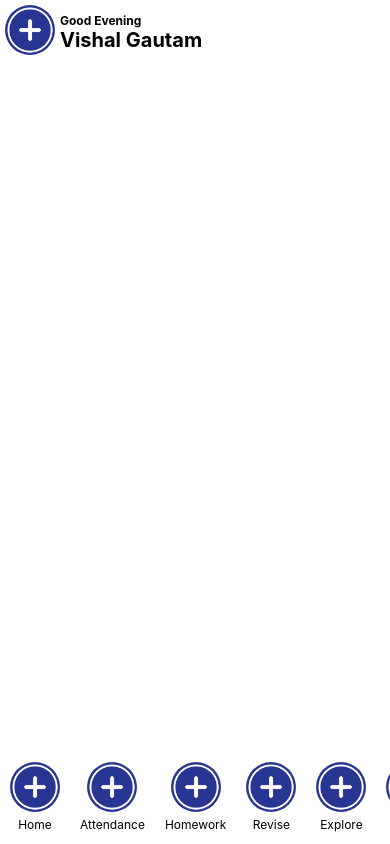
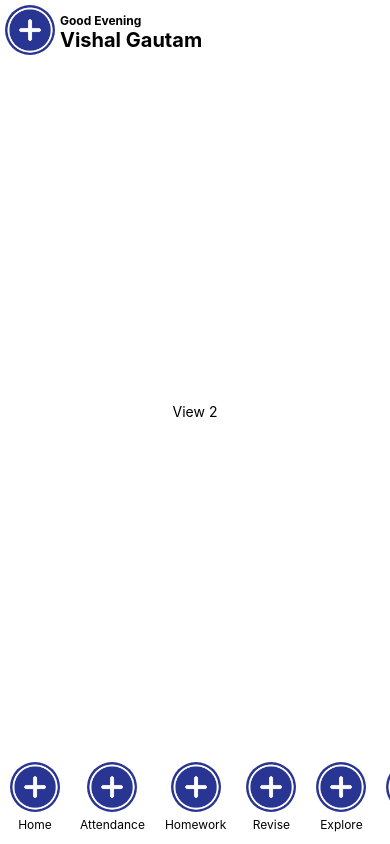
Before and after one commit to DeadshotTech/SchoolBuddy, a React Native app: screen / in a window 390 px wide. Built offline with nearby package versions, Linux system fonts and the light colour scheme.

Commit message:
Added main view renderer component

```diff
--- a/App.js
+++ b/App.js
@@ -1,19 +1,18 @@
 import { StyleSheet, View, StatusBar } from 'react-native';
 
 import NavigatorIconsPanel from './common/navigation_panel/NavigatorIconsPanel';
-import WelcomeUser from './common/navigation_panel/WelcomeUser';
-
-import { ScrollView } from 'react-native-virtualized-view';
+import WelcomeUserPanel from './common/navigation_panel/WelcomeUserPanel';
+import MainContentPanel from './common/navigation_panel/MainContentPanel';
 
 export default function App() {
   return (
     <View style={styles.container}>
       <StatusBar/>
       <View style={styles.topView}>
-        <WelcomeUser />
+        <WelcomeUserPanel />
       </View>
-      <View style={styles.scrollableContent}>
-
+      <View style={styles.mainContent}>
+        <MainContentPanel/>
       </View>
       <View style={styles.bottomView}>
         <NavigatorIconsPanel/>
@@ -30,7 +29,7 @@ const styles = StyleSheet.create({
   topView: {
     flex: .75,
   },
-  scrollableContent: {
+  mainContent: {
     flex: 8,
   },
   bottomView: {
--- /dev/null
+++ b/common/navigation_panel/MainContentPanel.js
@@ -0,0 +1,40 @@
+import React from 'react';
+import { View, Text, StyleSheet } from 'react-native';
+
+const MainContentPanel = () => {
+
+    const getMainPanelView = () => {
+        const userInput = 'value2';
+        switch (userInput) {
+          case 'value1':
+            return <View style={styles.view1}><Text>View 1</Text></View>;
+          case 'value2':
+            return <View style={styles.view2}><Text>View 2</Text></View>;
+          case 'value3':
+            return <View style={styles.view3}><Text>View 3</Text></View>;
+          case 'value4':
+            return <View style={styles.view4}><Text>View 4</Text></View>;
+          case 'value5':
+            return <View style={styles.view5}><Text>View 5</Text></View>;
+          default:
+            return null;
+        }
+      };
+
+    return (
+        <View style={styles.container}>
+            {getMainPanelView()}
+        </View>
+    );
+};
+
+const styles = StyleSheet.create({
+    container: {
+        flex: 1,
+        paddingVertical: 5,
+        alignItems: 'center',
+        justifyContent: 'center',
+    },
+});
+
+export default MainContentPanel;
--- a/common/navigation_panel/WelcomeUser.js
+++ b/common/navigation_panel/WelcomeUserPanel.js
@@ -1,7 +1,7 @@
 import React from 'react';
-import { View, FlatList, Text, Image, StyleSheet } from 'react-native';
+import { View, Text, Image, StyleSheet } from 'react-native';
 
-const WelcomeUser = () => {
+const WelcomeUserPanel = () => {
     const icons = { name: 'Vishal Gautam', image: require('./image.png') };
 
     return (
@@ -49,4 +49,4 @@ const styles = StyleSheet.create({
     },
 });
 
-export default WelcomeUser;
+export default WelcomeUserPanel;
--- a/package.json
+++ b/package.json
@@ -13,7 +13,10 @@
     "expo-status-bar": "~1.4.4",
     "react": "18.2.0",
     "react-native": "0.71.8",
-    "react-native-virtualized-view": "^1.0.0"
+    "react-native-virtualized-view": "^1.0.0",
+    "react-native-web": "~0.18.10",
+    "react-dom": "18.2.0",
+    "@expo/webpack-config": "^18.0.1"
   },
   "devDependencies": {
     "@babel/core": "^7.20.0"
```
Also changed, not shown: 1 other file (tests, documents, lock files or other folders).
